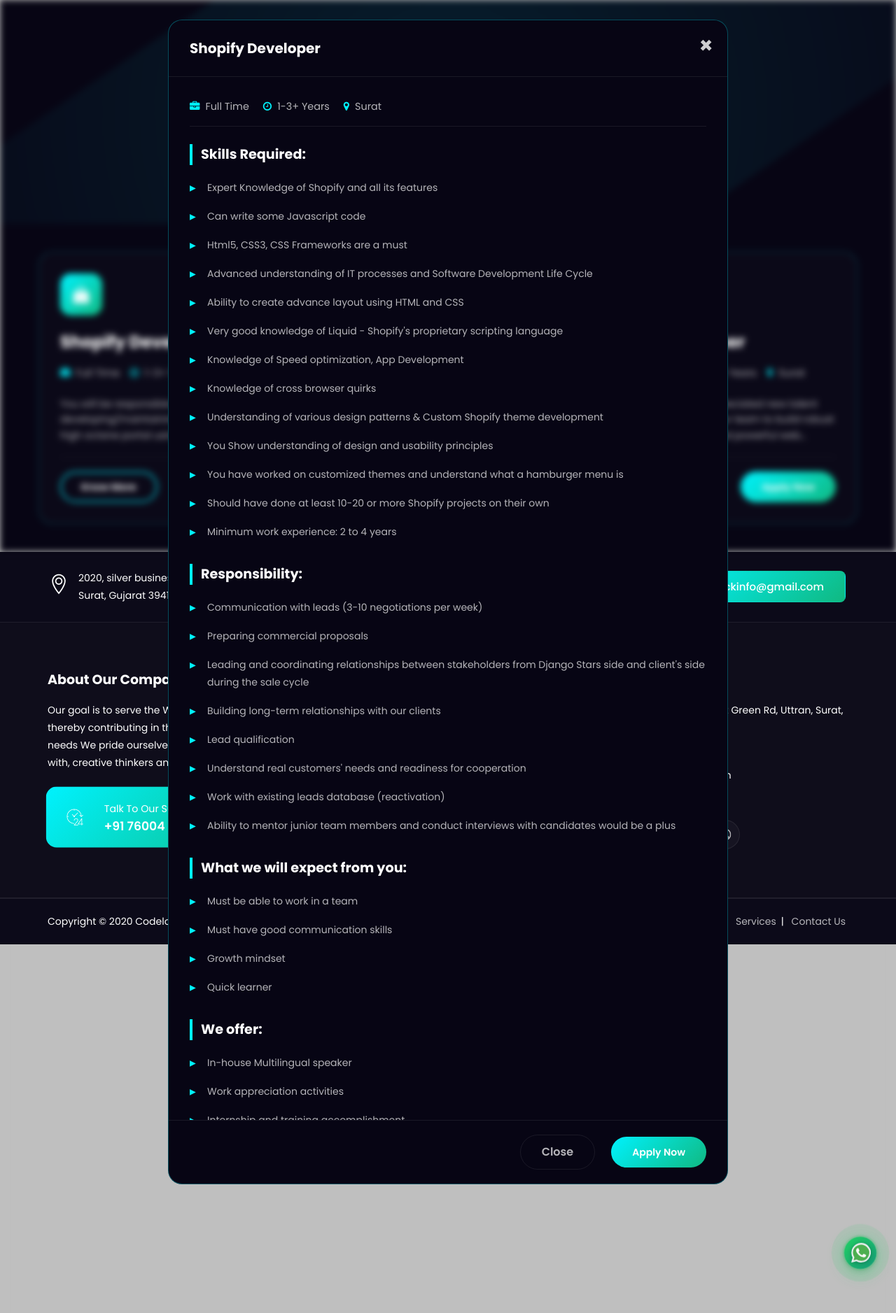
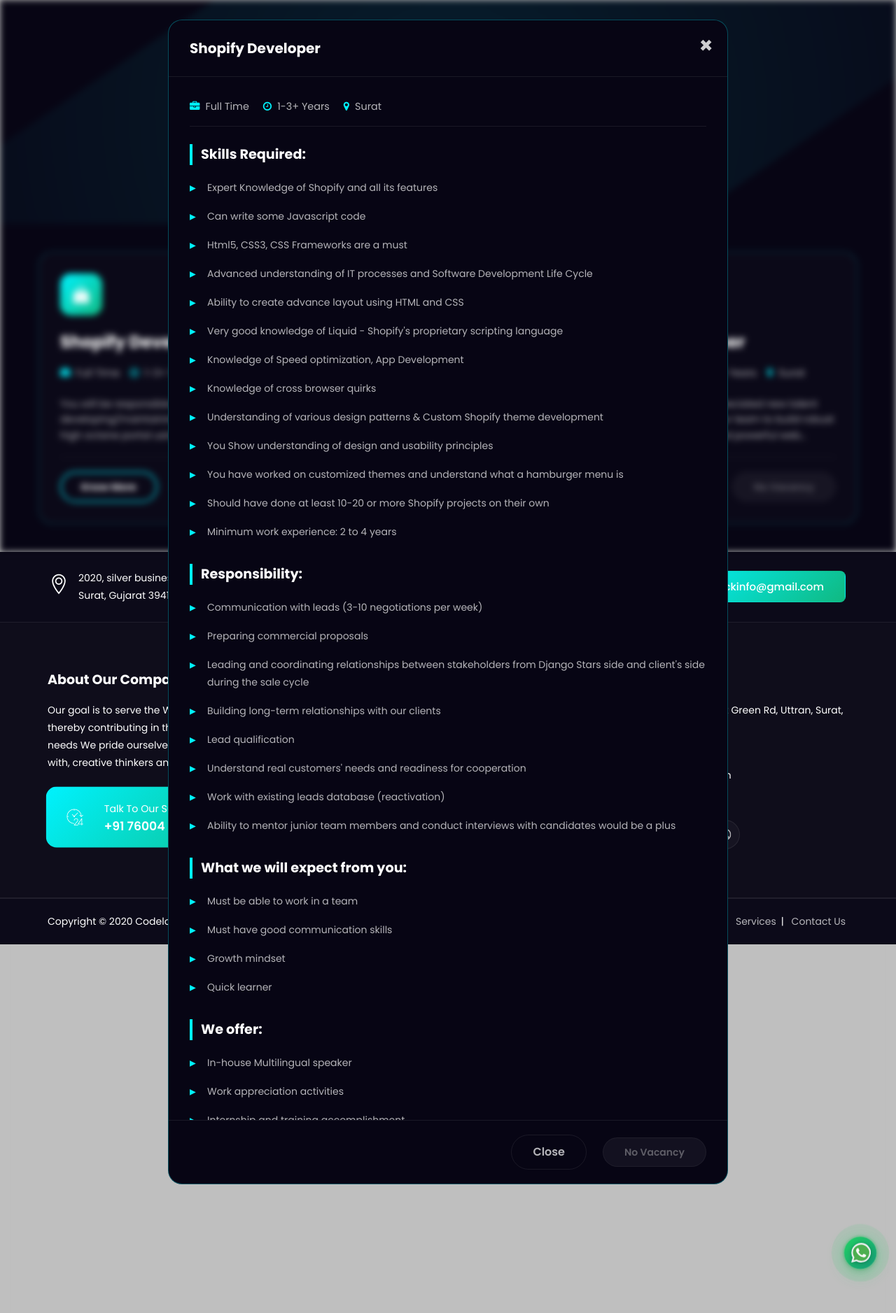
Before and after one commit to codelockinfo/codelocksolutionswebsite, a PHP site: page /dashboard/career in a window 1280 px wide, after a click that opens the changed part. Shown: the top 1877 px of the page at 70% size. Run offline with PHP 8.4, Linux system fonts and the light colour scheme; some web fonts are replaced.

Commit message:
Update career page with No Vacancy and disable apply buttons

```diff
--- a/career.php
+++ b/career.php
@@ -205,6 +205,45 @@
     color: #fff;
     transform: scale(1.05);
     box-shadow: 0 10px 25px var(--shadow-color);
+}
+
+.apply-btn.disabled,
+.apply-btn:disabled,
+button.apply-btn:disabled {
+    background: rgba(255, 255, 255, 0.08) !important;
+    color: var(--text-tertiary, rgba(255, 255, 255, 0.45)) !important;
+    border: 1px solid var(--border-color, rgba(255, 255, 255, 0.15)) !important;
+    cursor: not-allowed !important;
+    pointer-events: auto !important;
+    box-shadow: none !important;
+    transform: none !important;
+    opacity: 0.65;
+    text-decoration: none !important;
+    font-family: inherit;
+}
+
+[data-theme="light"] .apply-btn.disabled,
+[data-theme="light"] .apply-btn:disabled,
+[data-theme="light"] button.apply-btn:disabled {
+    background: rgba(0, 0, 0, 0.06) !important;
+    color: var(--text-tertiary, rgba(26, 26, 46, 0.45)) !important;
+    border: 1px solid var(--border-color, rgba(0, 0, 0, 0.15)) !important;
+}
+
+.apply-btn.disabled:hover,
+.apply-btn:disabled:hover,
+button.apply-btn:disabled:hover {
+    color: var(--text-tertiary, rgba(255, 255, 255, 0.45)) !important;
+    background: rgba(255, 255, 255, 0.08) !important;
+    transform: none !important;
+    box-shadow: none !important;
+}
+
+[data-theme="light"] .apply-btn.disabled:hover,
+[data-theme="light"] .apply-btn:disabled:hover,
+[data-theme="light"] button.apply-btn:disabled:hover {
+    color: var(--text-tertiary, rgba(26, 26, 46, 0.45)) !important;
+    background: rgba(0, 0, 0, 0.06) !important;
 }
 
 .know-more-btn {
@@ -831,9 +870,9 @@ input[type="number"] {
                         <a href="#" class="know-more-btn cta-secondary gtm-career-link" data-career-name="Shopify Developer - Know More" data-toggle="modal" data-target="#jobDetailsModal">
                             <span class="button-text-wrapper">Know More</span>
                         </a>
-                        <a href="#" class="apply-btn cta-primary gtm-career-link" data-career-name="Shopify Developer - Apply" data-toggle="modal" data-target="#largeModal" data-position="Shopify Developer">
-                            <span class="button-text-wrapper">Apply Now</span>
-                        </a>
+                        <button type="button" class="apply-btn disabled gtm-career-link" disabled data-career-name="Shopify Developer - No Vacancy">
+                            No Vacancy
+                        </button>
                     </div>
                     <div class="job-details">
                         <div class="job-details-content">
@@ -915,9 +954,9 @@ input[type="number"] {
                         <a href="#" class="know-more-btn cta-primary gtm-career-link" data-career-name="Front End Developer - Know More" data-toggle="modal" data-target="#jobDetailsModal">
                             <span class="button-text-wrapper">Know More</span>
                         </a>
-                        <a href="#" class="apply-btn cta-secondary gtm-career-link" data-career-name="Front End Developer - Apply" data-toggle="modal" data-target="#largeModal" data-position="Front End Developer">
-                            <span class="button-text-wrapper">Apply Now</span>
-                        </a>
+                        <button type="button" class="apply-btn disabled gtm-career-link" disabled data-career-name="Front End Developer - No Vacancy">
+                            No Vacancy
+                        </button>
                     </div>
                     <div class="job-details">
                         <div class="job-details-content">
@@ -975,9 +1014,9 @@ input[type="number"] {
                         <a href="#" class="know-more-btn cta-primary gtm-career-link" data-career-name="PHP Developer - Know More" data-toggle="modal" data-target="#jobDetailsModal">
                         <span class="button-text-wrapper">Know More</span>
                         </a>
-                        <a href="#" class="apply-btn cta-secondary gtm-career-link" data-career-name="PHP Developer - Apply" data-toggle="modal" data-target="#largeModal" data-position="PHP Developer">
-                            <span class="button-text-wrapper">Apply Now</span>
-                        </a>
+                        <button type="button" class="apply-btn disabled gtm-career-link" disabled data-career-name="PHP Developer - No Vacancy">
+                            No Vacancy
+                        </button>
                     </div>
                     <div class="job-details">
                         <div class="job-details-content">
@@ -1024,9 +1063,9 @@ input[type="number"] {
             </div>
             <div class="modal-footer" style="border-top: 1px solid var(--border-color); padding: 20px 30px; display: flex; justify-content: flex-end; gap: 15px;">
                 <button type="button" class="btn btn-secondary" data-dismiss="modal" style="border-radius: 30px; padding: 12px 30px; font-weight: 600; background: transparent; border: 1px solid var(--border-color); color: var(--text-secondary); transition: all 0.3s ease;">Close</button>
-                <a href="#" id="career-modal-apply-btn" class="apply-btn modal-apply-btn cta-primary gtm-career-link" data-career-name="Modal Job - Apply">
-                    <span class="button-text-wrapper">Apply Now</span>
-                </a>
+                <button type="button" id="career-modal-apply-btn" class="apply-btn modal-apply-btn disabled gtm-career-link" disabled data-career-name="Modal Job - No Vacancy">
+                    No Vacancy
+                </button>
             </div>
         </div>
     </div>
@@ -1166,8 +1205,14 @@ const positionInput = document.getElementById('positionInput');
 
 applyButtons.forEach(btn => {
     btn.addEventListener('click', (e) => {
+        if (btn.hasAttribute('disabled') || btn.classList.contains('disabled')) {
+            e.preventDefault();
+            return false;
+        }
         const position = btn.getAttribute('data-position');
-        positionInput.value = position;
+        if (position && positionInput) {
+            positionInput.value = position;
+        }
     });
 });
 
@@ -1199,7 +1244,11 @@ knowMoreButtons.forEach(btn => {
 // Smooth transition and origin tracking
 window.addEventListener('load', () => {
     // Reset flags if clicked directly on card's Apply Now button
-    $('.job-card-footer .apply-btn').on('click', function() {
+    $('.job-card-footer .apply-btn').on('click', function(e) {
+        if ($(this).hasClass('disabled') || $(this).prop('disabled')) {
+            e.preventDefault();
+            return false;
+        }
         cameFromDetails = false;
         backButtonClicked = false;
     });
@@ -1216,6 +1265,10 @@ window.addEventListener('load', () => {
 
     // Transition from details modal to apply modal
     $('.modal-apply-btn').on('click', function(e) {
+        if ($(this).hasClass('disabled') || $(this).prop('disabled')) {
+            e.preventDefault();
+            return false;
+        }
         e.preventDefault();
         cameFromDetails = true;
         backButtonClicked = false;
--- a/slider.php
+++ b/slider.php
@@ -81,7 +81,7 @@
 
             <div class="hero-trust-bar floating-card">
                 <div class="trust-item">
-                    <div class="trust-number">500+</div>
+                    <div class="trust-number">300+</div>
                     <div class="trust-label">Projects Delivered</div>
                 </div>
                 <div class="trust-divider"></div>
```
